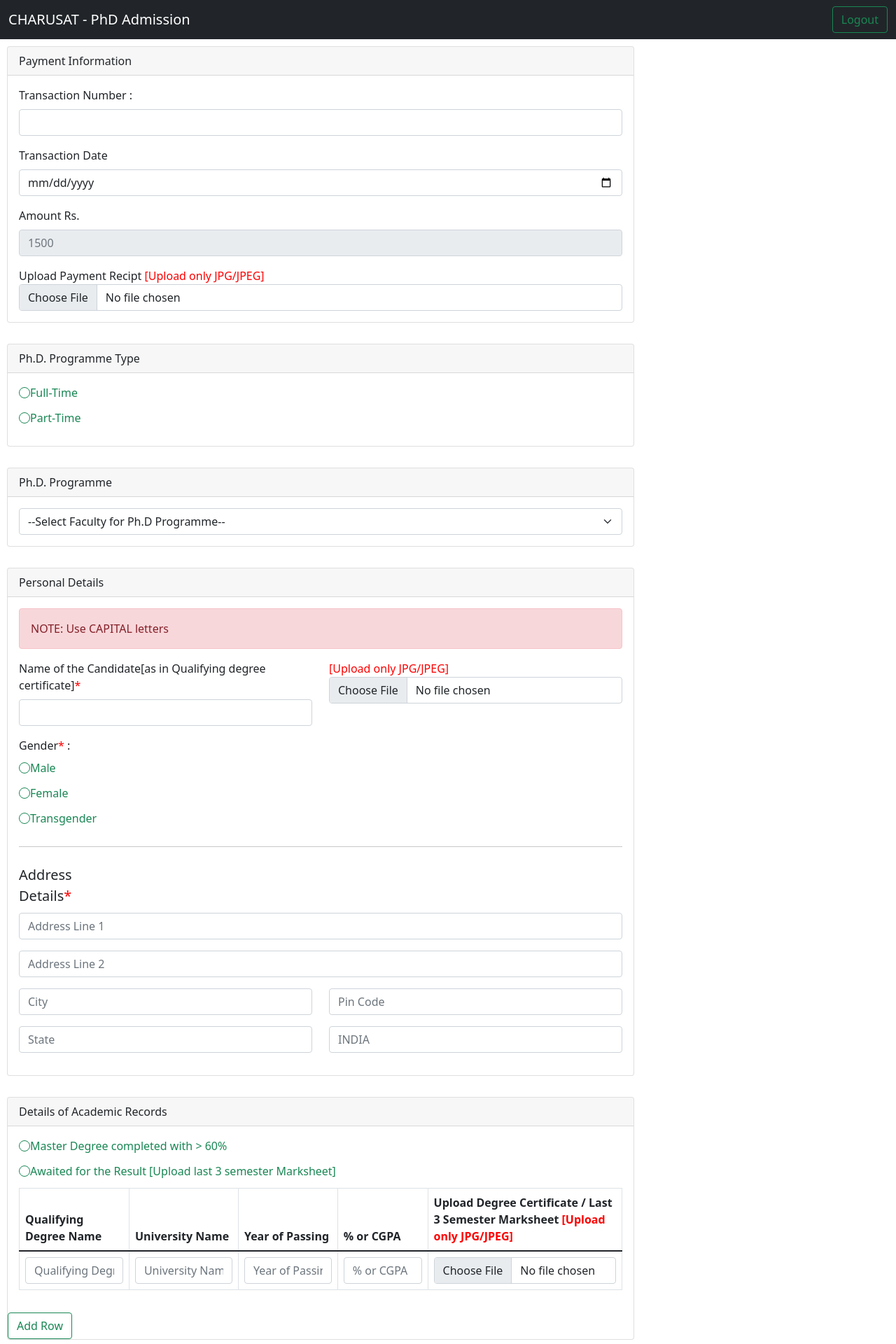
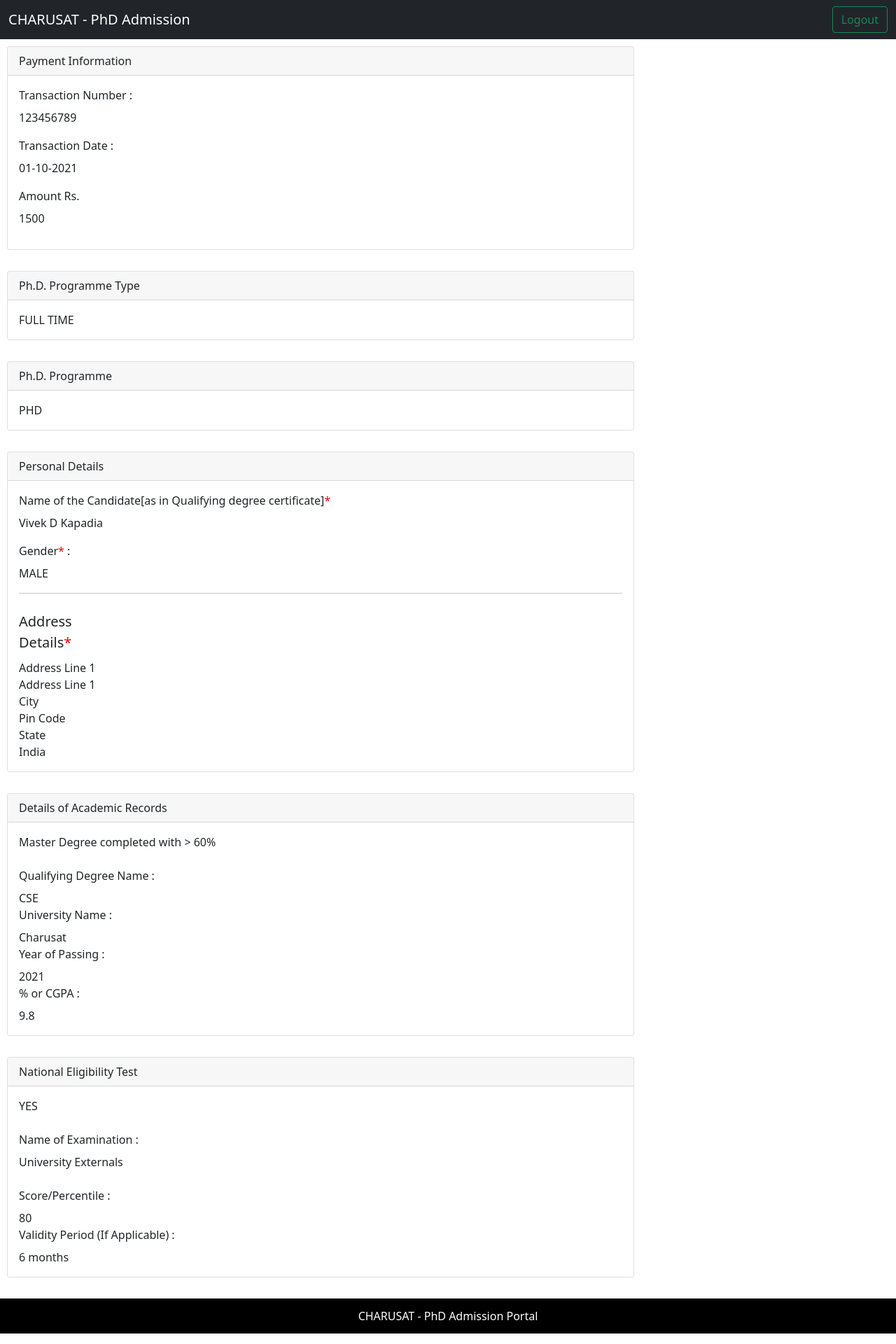
Before and after one commit to saheelsapovadia/AWT-Practical-Task, a React (Create React App) app in the folder client/: page / in a window 1280 px wide. Shown: the top 1920 px of the page at 70% size. Built offline with nearby package versions, Linux system fonts and the light colour scheme.

Commit message:
displayfile

```diff
--- a/client/src/App.js
+++ b/client/src/App.js
@@ -1,10 +1,11 @@
 import "./App.css";
-import 'bootstrap/dist/css/bootstrap.min.css';
+import "bootstrap/dist/css/bootstrap.min.css";
 import Home from "./Home/Home";
-
+import Display from "./Display/Display";
 
 function App() {
-  return <Home />;
+	// return <Home />;
+	return <Display />;
 }
 
 export default App;
--- /dev/null
+++ b/client/src/Display/Display.css
@@ -0,0 +1,24 @@
+.card-container {
+	min-width: 60vw;
+	max-width: 70vw;
+	margin: 10px;
+}
+
+.card {
+	margin-bottom: 30px;
+}
+
+.btn-submit {
+	display: flex;
+	justify-content: center;
+	align-items: center;
+}
+.footer {
+	height: 50px;
+	display: flex;
+	justify-content: center;
+	align-items: center;
+	color: white;
+	background-color: black;
+	text-align: center;
+}
--- /dev/null
+++ b/client/src/Display/Display.js
@@ -0,0 +1,162 @@
+import React from "react";
+import {
+	Form,
+	Button,
+	Card,
+	Container,
+	Navbar,
+	Alert,
+	Row,
+	Col,
+	Table,
+} from "react-bootstrap";
+import CardHeader from "react-bootstrap/esm/CardHeader";
+import "./Display.css";
+
+const Home = () => {
+	return (
+		<>
+			<Navbar bg="dark" expand="md" variant="dark">
+				<Container fluid>
+					<Navbar.Brand href="#">CHARUSAT - PhD Admission</Navbar.Brand>
+					<Button variant="outline-success">Logout</Button>
+				</Container>
+			</Navbar>
+
+			<div className="card-container">
+				<Card>
+					<CardHeader>Payment Information</CardHeader>
+					<Card.Body>
+						<Form>
+							<Form.Group className="mb-3">
+								<Form.Label>Transaction Number : </Form.Label>
+								<br />
+								123456789
+							</Form.Group>
+
+							<Form.Group className="mb-3">
+								<Form.Label>Transaction Date : </Form.Label>
+								<br />
+								01-10-2021
+							</Form.Group>
+
+							<Form.Group className="mb-3">
+								<Form.Label>Amount Rs.</Form.Label>
+								<br />
+								1500
+							</Form.Group>
+						</Form>
+					</Card.Body>
+				</Card>
+
+				<Card>
+					<CardHeader>Ph.D. Programme Type</CardHeader>
+					<Card.Body>FULL TIME</Card.Body>
+				</Card>
+
+				<Card>
+					<CardHeader>Ph.D. Programme</CardHeader>
+					<Card.Body>PHD</Card.Body>
+				</Card>
+
+				<Card>
+					<CardHeader>Personal Details</CardHeader>
+					<Card.Body>
+						<Row>
+							<Col>
+								<Form.Group className="mb-3">
+									<Form.Label>
+										Name of the Candidate[as in Qualifying degree certificate]
+										<span style={{ color: "red" }}>*</span>
+									</Form.Label>
+									<br />
+									Vivek D Kapadia
+								</Form.Group>
+							</Col>
+						</Row>
+						<Form>
+							<Form.Label>
+								Gender
+								<span style={{ color: "red" }}>*</span> :
+							</Form.Label>
+							<br />
+							MALE
+						</Form>
+						<hr />
+						<Form>
+							<Form.Label column="lg" lg={2}>
+								Address Details
+								<span style={{ color: "red" }}>*</span>
+							</Form.Label>
+							<br />
+							Address Line 1
+							<br />
+							Address Line 1
+							<br />
+							City
+							<br />
+							Pin Code
+							<br />
+							State
+							<br />
+							India
+						</Form>
+					</Card.Body>
+				</Card>
+
+				<Card>
+					<CardHeader>Details of Academic Records</CardHeader>
+					<Card.Body>
+						Master Degree completed with &gt; 60%
+						<br />
+						<br />
+						<Form.Label>Qualifying Degree Name : </Form.Label>
+						<br />
+						CSE
+						<br />
+						<Form.Label>University Name : </Form.Label>
+						<br />
+						Charusat
+						<br />
+						<Form.Label>Year of Passing : </Form.Label>
+						<br />
+						2021
+						<br />
+						<Form.Label>% or CGPA : </Form.Label>
+						<br />
+						9.8
+						<br />
+					</Card.Body>
+				</Card>
+
+				<Card>
+					<CardHeader>National Eligibility Test</CardHeader>
+					<Card.Body>
+						YES
+						<br />
+						<br />
+						<Form.Label>Name of Examination : </Form.Label>
+						<br />
+						University Externals
+						<br />
+						<br />
+						<Form.Label>Score/Percentile : </Form.Label>
+						<br />
+						80
+						<br />
+						<Form.Label>Validity Period (If Applicable) : </Form.Label>
+						<br />
+						6 months
+						<br />
+					</Card.Body>
+				</Card>
+			</div>
+
+			<div className="footer">
+				<p style={{ margin: "0" }}>CHARUSAT - PhD Admission Portal</p>
+			</div>
+		</>
+	);
+};
+
+export default Home;
```
